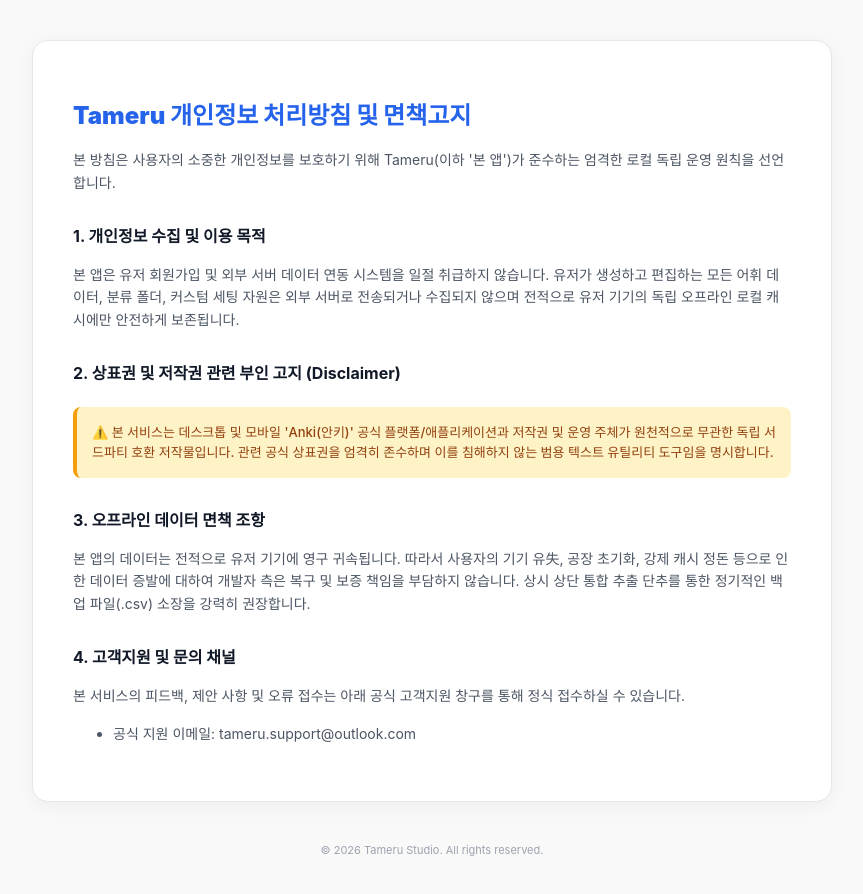
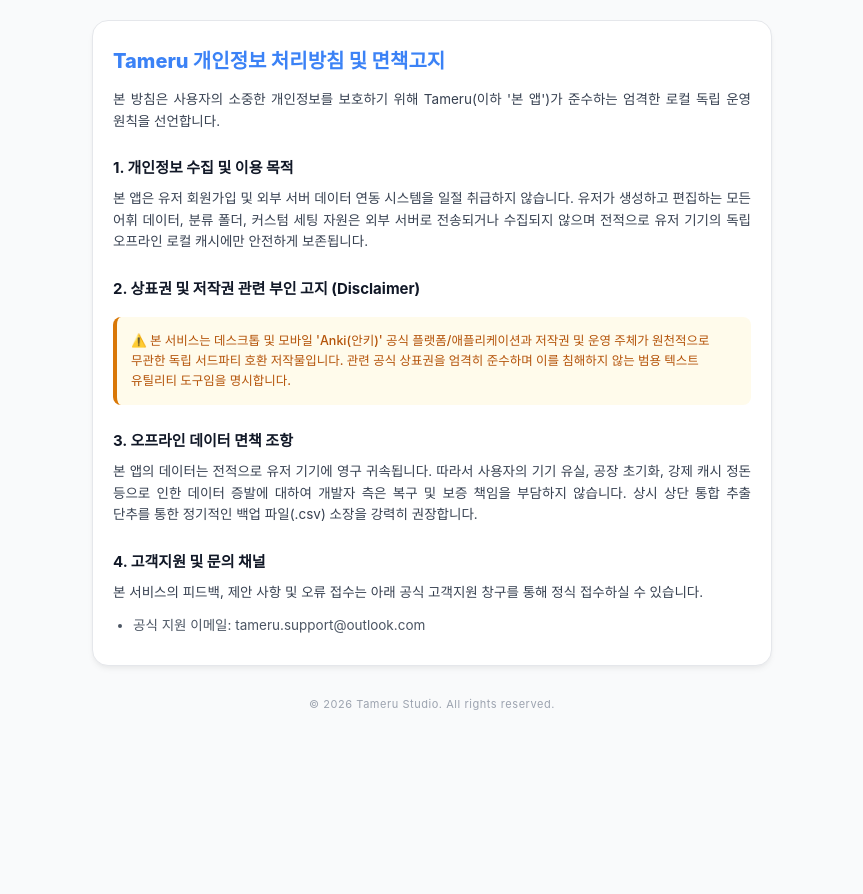
Before and after one commit to mochi-ms/tameru-privacy, a plain HTML site: page index.html in a window 1280 px wide. Shown: the whole page, without its empty margins (208-1071 px from the left). After the commit the page ends 800 px from the top, so only its background shows below. Drawn offline with Linux system fonts and the light colour scheme.

Commit message:
index.html 업데이트

```diff
--- a/index.html
+++ b/index.html
@@ -5,13 +5,55 @@
     <meta name="viewport" content="width=device-width, initial-scale=1.0">
     <title>Tameru - 개인정보 처리방침</title>
     <style>
-        body { font-family: -apple-system, BlinkMacSystemFont, "Segoe UI", Roboto, sans-serif; line-height: 1.6; color: #333; max-width: 800px; margin: 40px auto; padding: 0 20px; background-color: #f9f9f9; }
-        .card { background: white; padding: 40px; rounded-radius: 16px; border-radius: 16px; box-shadow: 0 4px 20px rgba(0,0,0,0.05); border: 1px solid #e5e7eb; }
-        h1 { color: #2563EB; font-size: 24px; font-weight: 900; margin-bottom: 8px; }
-        h2 { color: #111827; font-size: 16px; font-weight: 700; margin-top: 30px; margin-bottom: 10px; }
-        p, li { font-size: 14px; color: #4B5563; }
-        .warning-box { background-color: #FEF3C7; border-left: 4px solid #F59E0B; padding: 15px; border-radius: 8px; margin: 20px 0; color: #92400E; font-size: 13px; font-weight: 500; }
-        .footer { text-align: center; margin-top: 40px; font-size: 11px; color: #9CA3AF; }
+        /* 📱 기본 레이아웃 및 모바일 가독성 최적화 세팅 */
+        body {
+            font-family: -apple-system, BlinkMacSystemFont, "Apple SD Gothic Neo", "Malgun Gothic", sans-serif;
+            line-height: 1.6;
+            color: #374151;
+            max-width: 680px;
+            margin: 0 auto;
+            padding: 20px 16px;
+            background-color: #f9fafb;
+            word-break: keep-all;
+            overflow-wrap: break-word;
+        }
+
+        /* 🎨 시스템 설정에 따른 자동 라이트/다크모드 하이브리드 가드 */
+        @media (prefers-color-scheme: dark) {
+            body { background-color: #111827; color: #d1d5db; }
+            .card { background: #1f2937 !important; border-color: #374151 !important; box-shadow: none !important; }
+            h2 { color: #f3f4f6 !important; }
+            p, li { color: #9ca3af !important; }
+            .warning-box { background-color: rgba(245, 158, 11, 0.1) !important; color: #fbbf24 !important; border-color: #f59e0b !important; }
+        }
+
+        .card {
+            background: white;
+            padding: 24px 20px;
+            border-radius: 16px;
+            box-shadow: 0 4px 6px -1px rgba(0, 0, 0, 0.05), 0 2px 4px -1px rgba(0, 0, 0, 0.03);
+            border: 1px solid #e5e7eb;
+        }
+
+        h1 { color: #3b82f6; font-size: 20px; font-weight: 800; margin-top: 0; margin-bottom: 12px; letter-tight: -0.025em; }
+        h2 { color: #111827; font-size: 15px; font-weight: 700; margin-top: 24px; margin-bottom: 8px; }
+        p { font-size: 13.5px; margin-top: 0; margin-bottom: 12px; text-align: justify; }
+        ul { margin-top: 0; margin-bottom: 0; padding-left: 20px; }
+        li { font-size: 13.5px; color: #4b5563; margin-bottom: 4px; }
+
+        /* ⚠️ 경고 및 면책 레이어 전용 크롬선 */
+        .warning-box {
+            background-color: #fffbeb;
+            border-left: 4px solid #d97706;
+            padding: 14px;
+            border-radius: 8px;
+            margin: 16px 0;
+            color: #b45309;
+            font-size: 12.5px;
+            font-weight: 500;
+        }
+
+        .footer { text-align: center; margin-top: 30px; font-size: 11px; color: #9ca3af; letter-spacing: 0.05em; }
     </style>
 </head>
 <body>
@@ -24,11 +66,11 @@
 
         <h2>2. 상표권 및 저작권 관련 부인 고지 (Disclaimer)</h2>
         <div class="warning-box">
-            ⚠️ 본 서비스는 데스크톱 및 모바일 'Anki(안키)' 공식 플랫폼/애플리케이션과 저작권 및 운영 주체가 원천적으로 무관한 독립 서드파티 호환 저작물입니다. 관련 공식 상표권을 엄격히 존수하며 이를 침해하지 않는 범용 텍스트 유틸리티 도구임을 명시합니다.
+            ⚠️ 본 서비스는 데스크톱 및 모바일 'Anki(안키)' 공식 플랫폼/애플리케이션과 저작권 및 운영 주체가 원천적으로 무관한 독립 서드파티 호환 저작물입니다. 관련 공식 상표권을 엄격히 준수하며 이를 침해하지 않는 범용 텍스트 유틸리티 도구임을 명시합니다.
         </div>
 
         <h2>3. 오프라인 데이터 면책 조항</h2>
-        <p>본 앱의 데이터는 전적으로 유저 기기에 영구 귀속됩니다. 따라서 사용자의 기기 유失, 공장 초기화, 강제 캐시 정돈 등으로 인한 데이터 증발에 대하여 개발자 측은 복구 및 보증 책임을 부담하지 않습니다. 상시 상단 통합 추출 단추를 통한 정기적인 백업 파일(.csv) 소장을 강력히 권장합니다.</p>
+        <p>본 앱의 데이터는 전적으로 유저 기기에 영구 귀속됩니다. 따라서 사용자의 기기 유실, 공장 초기화, 강제 캐시 정돈 등으로 인한 데이터 증발에 대하여 개발자 측은 복구 및 보증 책임을 부담하지 않습니다. 상시 상단 통합 추출 단추를 통한 정기적인 백업 파일(.csv) 소장을 강력히 권장합니다.</p>
 
         <h2>4. 고객지원 및 문의 채널</h2>
         <p>본 서비스의 피드백, 제안 사항 및 오류 접수는 아래 공식 고객지원 창구를 통해 정식 접수하실 수 있습니다.</p>
```
